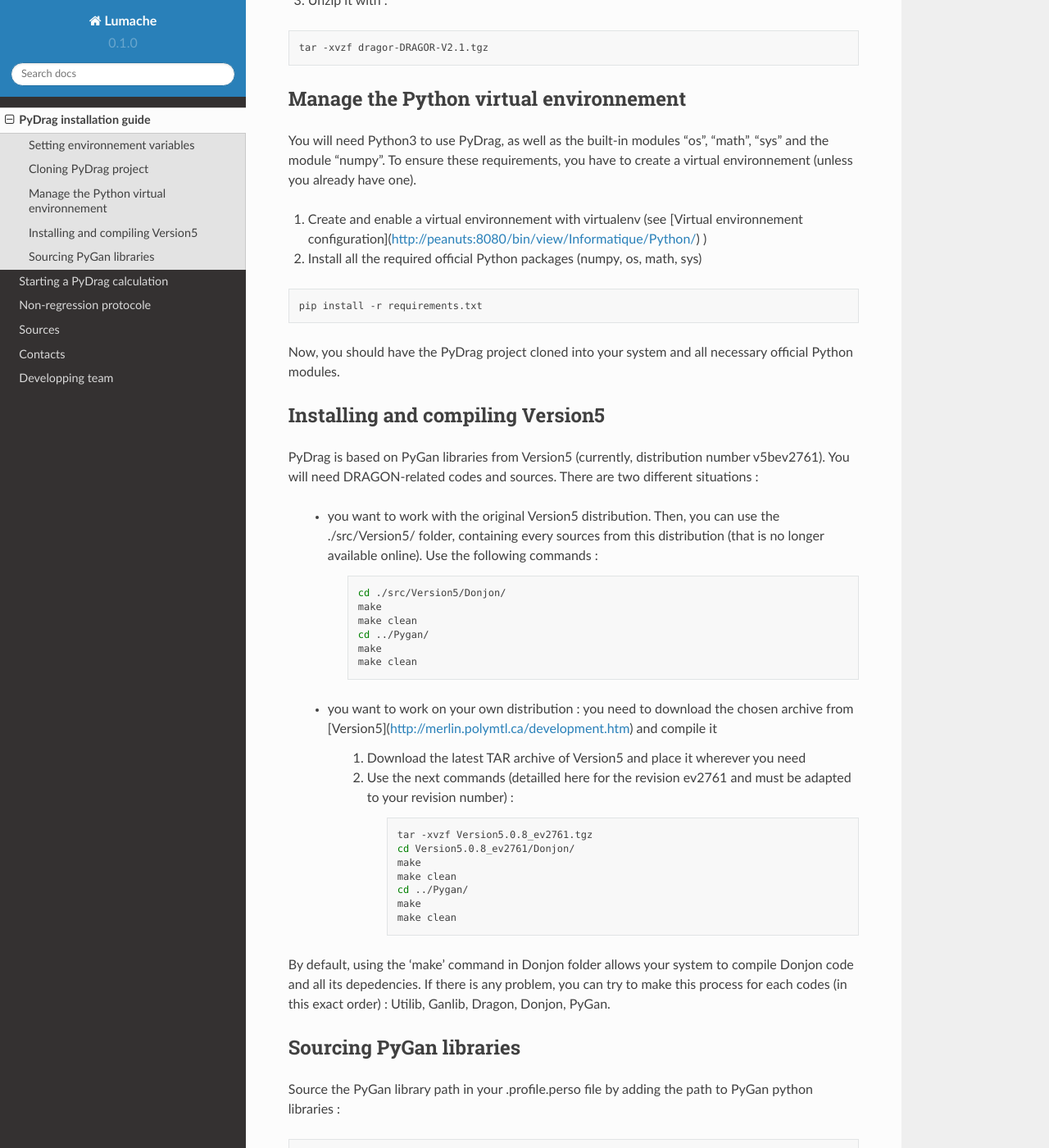
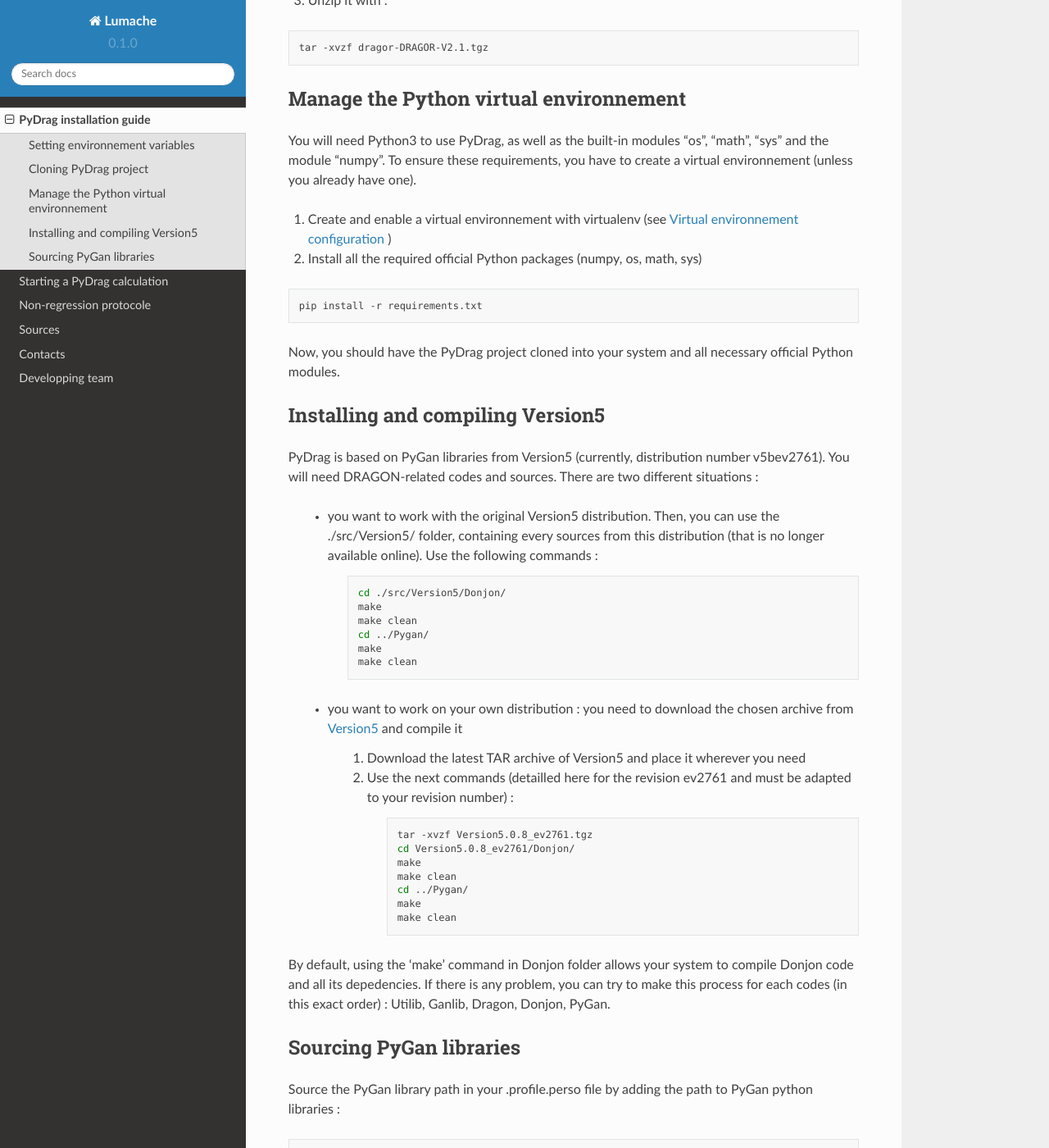
Before and after one commit to Ben105m/rtd-tutorial, a Sphinx documentation site: the page built from docs/source/quickinstall.rst, in a window 1280 px wide and 1400 px high, scrolled down 1069 px. Shown: the whole window at 82% size. Built offline with Sphinx 7.4.7 and the Read the Docs theme 2.0.0, drawn with Linux system fonts in a browser that asks for light colours.

Commit message:
Update quickinstall.rst

```diff
--- a/docs/source/quickinstall.rst
+++ b/docs/source/quickinstall.rst
@@ -62,7 +62,7 @@ Manage the Python virtual environnement
 
 You will need Python3 to use PyDrag, as well as the built-in modules "os", "math", "sys" and the module "numpy". To ensure these requirements, you have to create a virtual environnement (unless you already have one).
 
-1. Create and enable a virtual environnement with virtualenv (see [Virtual environnement configuration](http://peanuts:8080/bin/view/Informatique/Python/) )
+1. Create and enable a virtual environnement with virtualenv (see `Virtual environnement configuration <http://peanuts:8080/bin/view/Informatique/Python/>`_ )
 
 2. Install all the required official Python packages (numpy, os, math, sys)
 
@@ -91,7 +91,7 @@ PyDrag is based on PyGan libraries from Version5 (currently, distribution number
 		make clean
 
 
- - you want to work on your own distribution : you need to download the chosen archive from [Version5](http://merlin.polymtl.ca/development.htm) and compile it
+ - you want to work on your own distribution : you need to download the chosen archive from `Version5 <http://merlin.polymtl.ca/development.html>`_ and compile it
 
 	1. Download the latest TAR archive of Version5 and place it wherever you need
 
```
